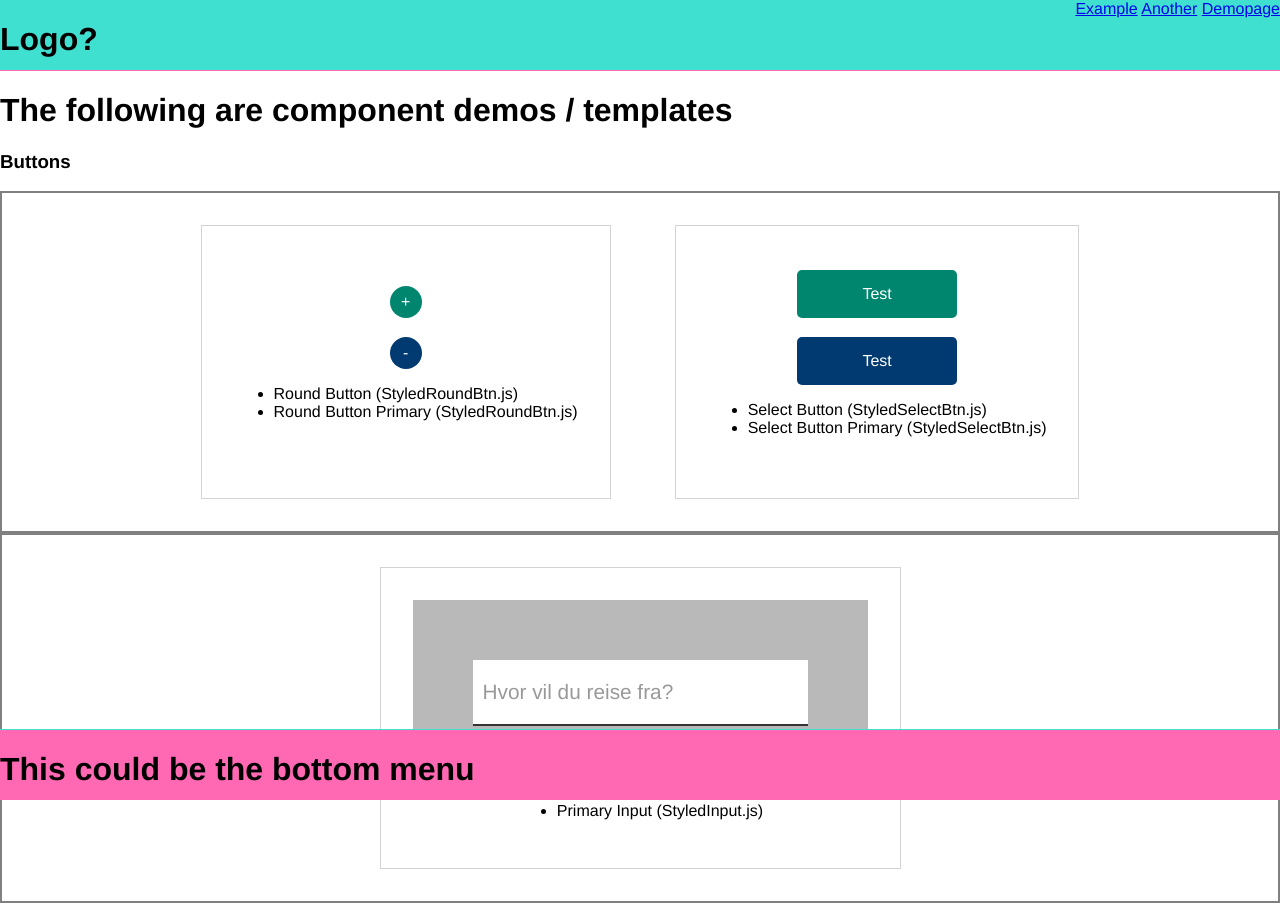
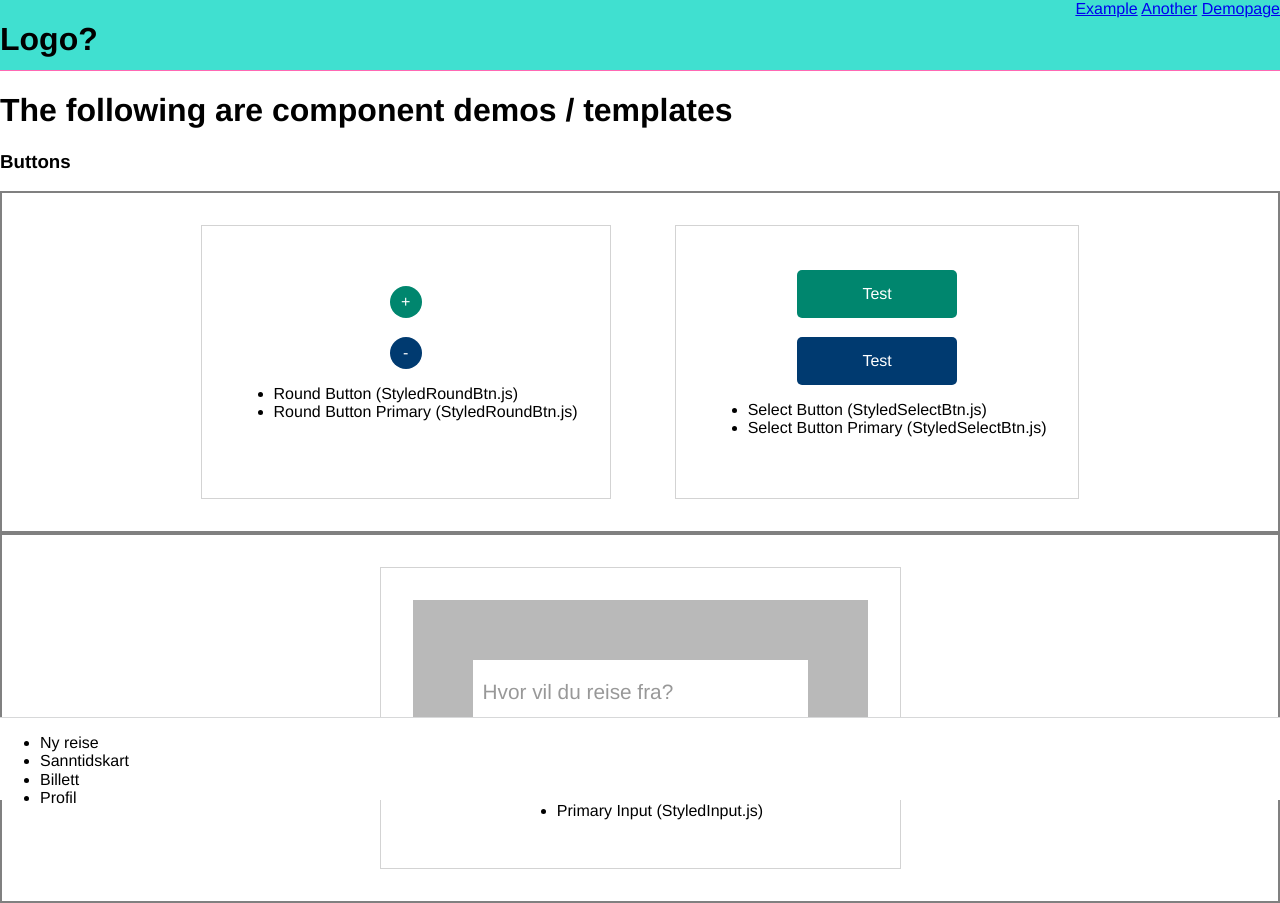
Before and after one commit to Guttulsrud/pro200-group21, a React (Create React App) app in the folder front-end/: page /demopage in a window 1280 px wide. Built offline with nearby package versions, Linux system fonts and the light colour scheme.

Commit message:
Changed StyledFooter to Class, Changed styles

```diff
--- a/front-end/src/components/BottomMenu.jsx
+++ b/front-end/src/components/BottomMenu.jsx
@@ -1,12 +1,21 @@
-import React from 'react';
+import React, { Component } from 'react';
 import { Footer } from '../elements/StyledFooter';
 
-const BottomMenu = () => {
-  return (
-    <Footer>
-      <h1>This could be the bottom menu</h1>
-    </Footer>
-  );
-};
+class BottomMenu extends Component {
+  render() {
+    return (
+      <Footer>
+        <nav>
+          <ul>
+            <li>Ny reise</li>
+            <li>Sanntidskart</li>
+            <li>Billett</li>
+            <li>Profil</li>
+          </ul>
+        </nav>
+      </Footer>
+    );
+  }
+}
 
 export default BottomMenu;
--- a/front-end/src/elements/StyledFooter.js
+++ b/front-end/src/elements/StyledFooter.js
@@ -1,9 +1,9 @@
 import styled from 'styled-components';
 
 export const Footer = styled.footer`
-  background-color: hotpink;
-  border-top: 1px solid turquoise;
-  height: 70px;
+  background-color: #FFFFFF;
+  border-top: 1px solid #D7D8D9;
+  height: 82px;
   bottom: 0;
   position: fixed;
   width: 100%;
```
Also changed, not shown: 1 other file (tests, documents, lock files or other folders).
